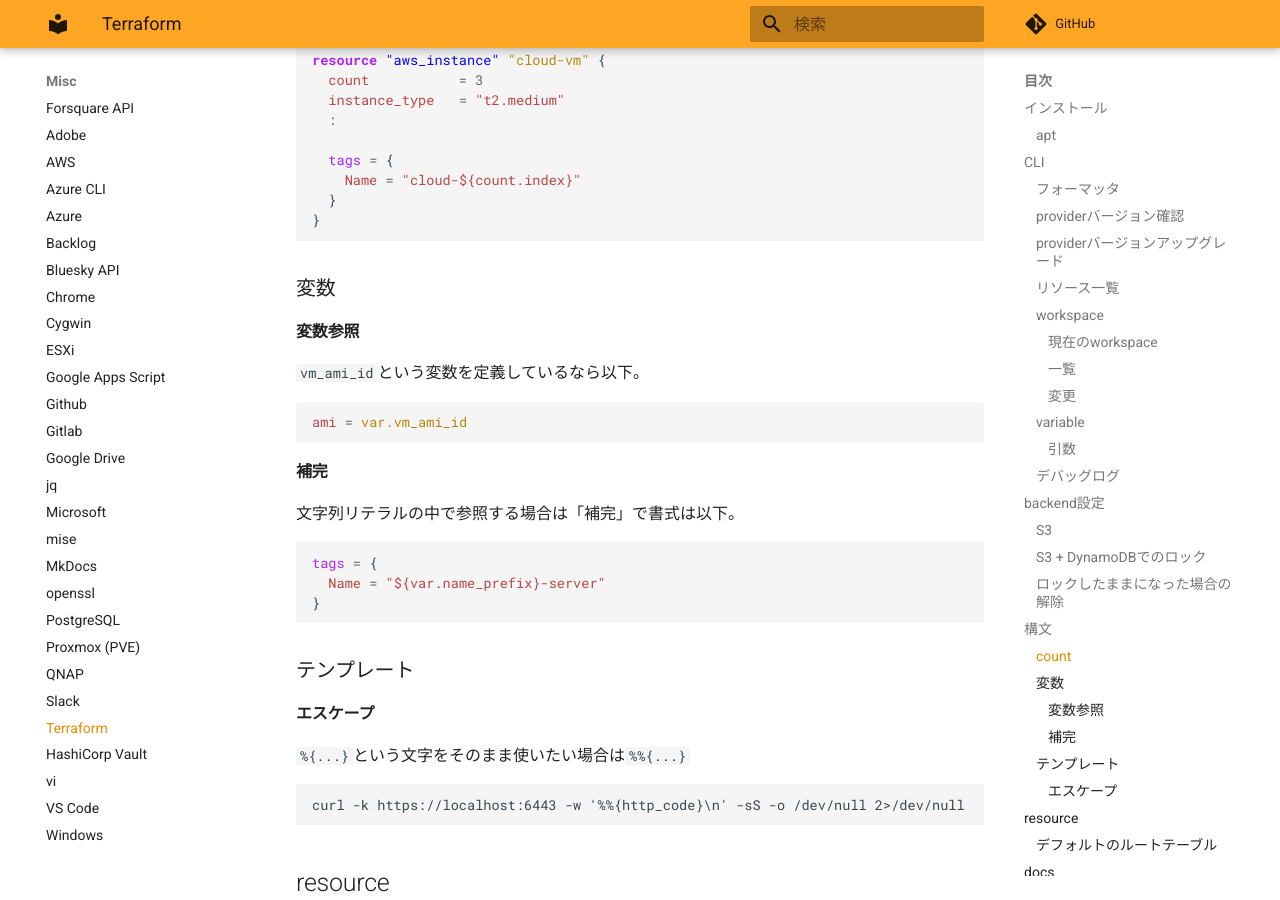
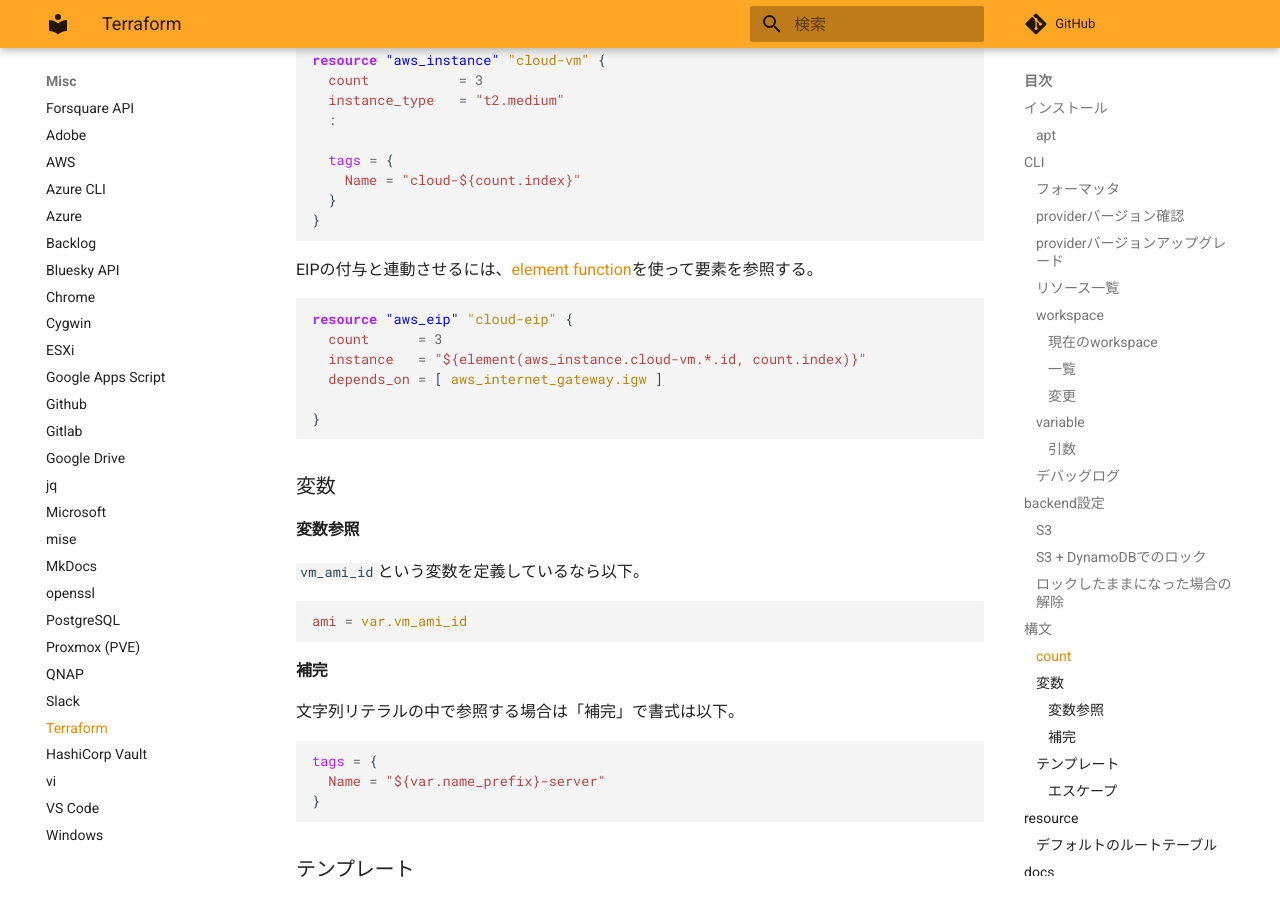
Before and after one commit to zaki-lknr/docs, an MkDocs documentation site: the page built from docs/Misc/terraform.md, in a window 1280 px wide and 900 px high, scrolled down 4039 px. Built offline with MkDocs 1.6.1 and Material for MkDocs 9.7.7, drawn with Linux system fonts in a browser that asks for light colours; comment, search, counter and statistics services are not loaded.

Commit message:
add: misc/terraform: count-element

````diff
--- a/docs/Misc/terraform.md
+++ b/docs/Misc/terraform.md
@@ -195,6 +195,17 @@ resource "aws_instance" "cloud-vm" {
 }
 ```
 
+EIPの付与と連動させるには、[element function](https://developer.hashicorp.com/terraform/language/functions/element)を使って要素を参照する。
+
+```terraform
+resource "aws_eip" "cloud-eip" {
+  count      = 3
+  instance   = "${element(aws_instance.cloud-vm.*.id, count.index)}"
+  depends_on = [ aws_internet_gateway.igw ]
+
+}
+```
+
 ### 変数
 
 #### 変数参照
````
